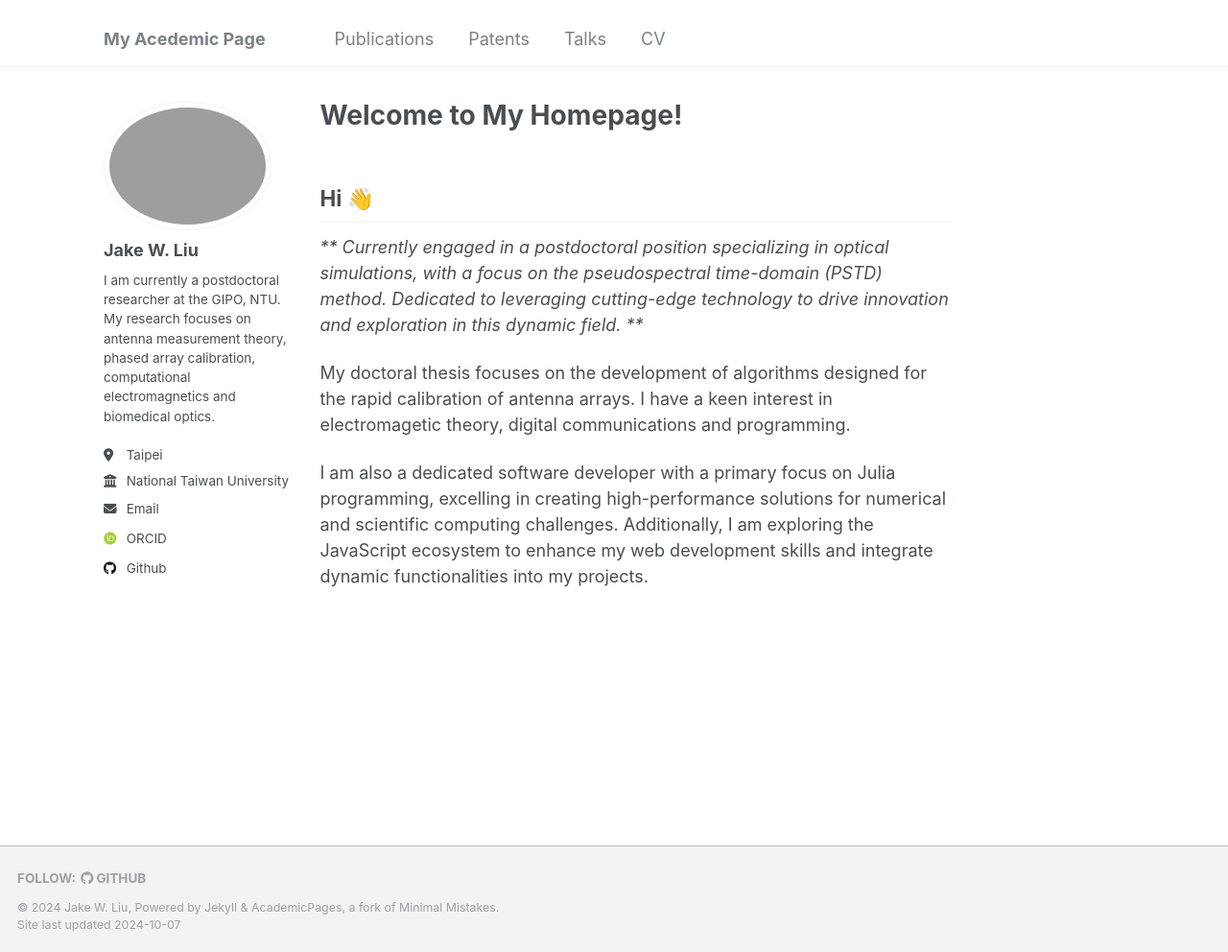
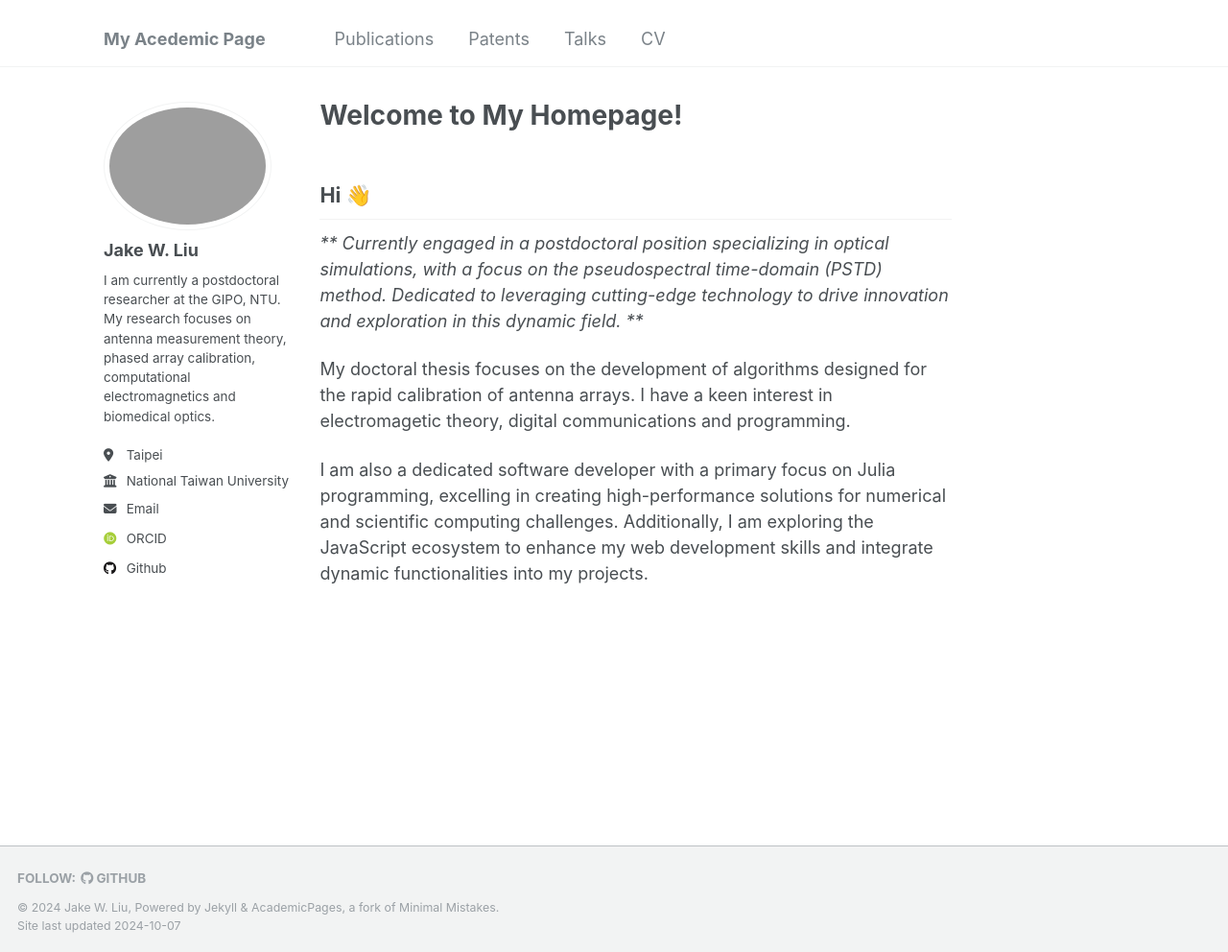
Before and after one commit to akjake616/jwliu, a Jekyll site: the page built from _pages/about.md, in a window 1280 px wide and 992 px high. Shown: the whole window at 96% size. Built offline with Jekyll 4.4.1, drawn with Linux system fonts in a browser that asks for light colours; some web fonts are replaced.

Commit message:
retest size

```diff
--- a/_sass/_variables.scss
+++ b/_sass/_variables.scss
@@ -36,7 +36,8 @@
    $type-size-1                : 2.441em;  // ~39.056px
    $type-size-2                : 1.953em;  // ~31.248px
    $type-size-3                : 1.563em;  // ~25.008px
-   $type-size-4                : 1.25em;   // ~20px
+   // $type-size-4                : 1.25em;   // ~20px
+   $type-size-4                : 1.2em;   // ~20px
    $type-size-5                : 1em;      // ~16px
    $type-size-6                : 0.75em;   // ~12px
    $type-size-7                : 0.6875em; // ~11px
```
